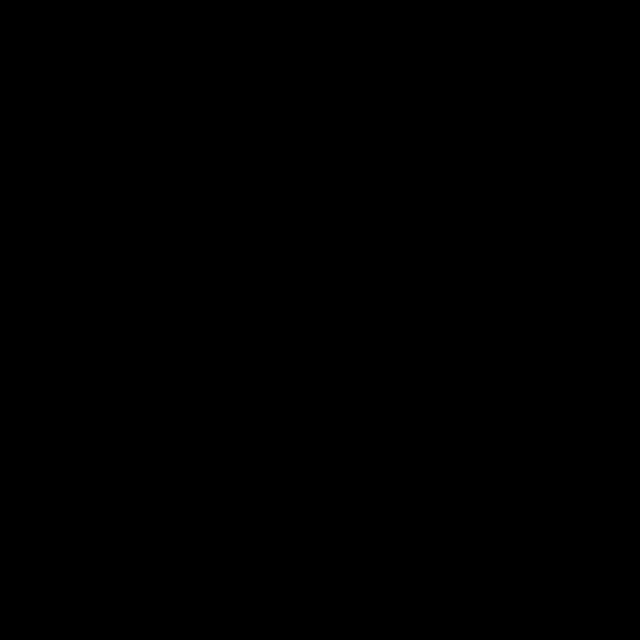
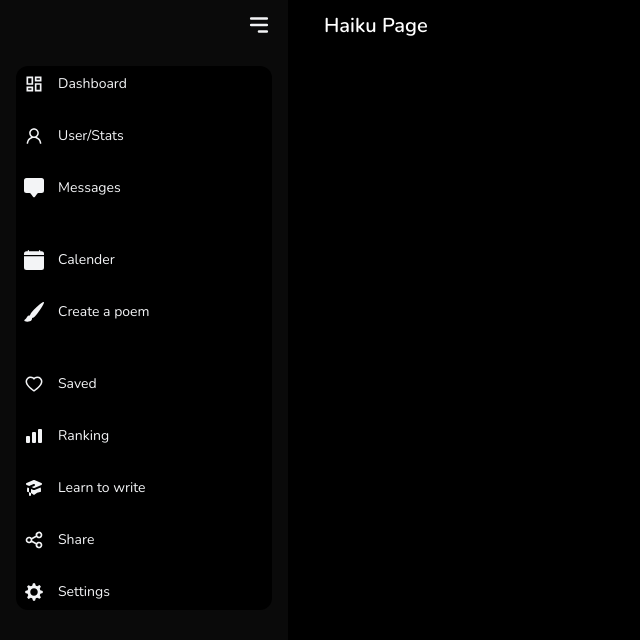
Before and after one commit to Shai9/Haiku-, a React (Create React App) app: page /haikus in a window 1280 px wide. Before the commit this address had no page. Shown: the top 640 px of the page, without its empty margins (0-640 px from the left). Built offline with nearby package versions, Linux system fonts and the light colour scheme.

Commit message:
create sidebar for haiku page

```diff
--- a/package.json
+++ b/package.json
@@ -8,8 +8,10 @@
     "@testing-library/user-event": "^13.5.0",
     "react": "^18.2.0",
     "react-dom": "^18.2.0",
+    "react-icons": "^4.6.0",
     "react-router-dom": "^6.4.3",
     "react-scripts": "5.0.1",
+    "react-transition-group": "^4.4.5",
     "styled-components": "^5.3.6",
     "web-vitals": "^2.1.4"
   },
--- a/src/App.js
+++ b/src/App.js
@@ -3,6 +3,7 @@
 import Home from "./pages/Home";
 import Signup from "./pages/Signup";
 import Login from './pages/Login'
+import Haikus from "./components/Haikus";
 
 
 function App() {
@@ -12,9 +13,9 @@
         <Route path='/' element={<Home />} />
         <Route path='/signup' element={<Login />} />
         <Route path='/login' element={<Signup />} />
-        {/* <Route path='/kukai' element={<Kukai />} />
-        <Route path='/Sensei' elememt={<Sensei />} />
-        <Route path='/Community' element={<Community />} /> */}
+        <Route path='/haikus' element={<Haikus />} />
+        {/* <Route path='/Sensei' elememt={<Sensei />} />
+        <Route path='/Community' element={<Community />} />  */}
       </Routes>
     </Router>
   );
--- /dev/null
+++ b/src/components/Haikus.jsx
@@ -0,0 +1,77 @@
+import React, { useState } from "react";
+import { HiMenuAlt3 } from "react-icons/hi";
+import { MdOutlineDashboard } from "react-icons/md";
+import { GoGear } from "react-icons/go";
+import { AiOutlineUser, AiOutlineHeart } from "react-icons/ai";
+import { HiChartBar, HiAcademicCap, HiOutlineShare } from "react-icons/hi";
+import { BsFillBrushFill, BsFillChatSquareFill, BsFillCalendarFill } from "react-icons/bs";
+import { Link } from "react-router-dom";
+
+const Home = () => {
+  const menus = [
+    { name: "Dashboard", link: "/", icon: MdOutlineDashboard },
+    { name: "User/Stats", link: "/", icon: AiOutlineUser },
+    { name: "Messages", link: "/", icon: BsFillChatSquareFill },
+    { name: "Calender", link: "/", icon: BsFillCalendarFill, margin: true },
+    { name: "Create a poem", link: "/", icon: BsFillBrushFill },
+    { name: "Saved", link: "/", icon: AiOutlineHeart, margin: true },
+    { name: "Ranking", link: "/", icon: HiChartBar },
+    { name: "Learn to write", link: "/", icon: HiAcademicCap },
+    { name: "Share", link: "/", icon: HiOutlineShare },
+    { name: "Settings", link: "/", icon: GoGear },
+
+  ];
+  const [open, setOpen] = useState(true);
+  return (
+    <section className="flex gap-6">
+      <div
+        className={`bg-[#0a0a0a] min-h-screen ${
+          open ? "w-72" : "w-16"
+        } duration-500 text-gray-100 px-4`}
+      >
+        <div className="py-3 flex justify-end">
+          <HiMenuAlt3
+            size={26}
+            className="cursor-pointer"
+            onClick={() => setOpen(!open)}
+          />
+        </div>
+        <div className="mt-4 flex flex-col bg-black gap-4 relative rounded-xl">
+          {menus?.map((menu, i) => (
+            <Link
+              to={menu?.link}
+              key={i}
+              className={` ${
+                menu?.margin && "mt-5"
+              } group flex items-center text-sm gap-3.5 font-medium p-2  hover:bg-blue-700 rounded-md`}
+            >
+              <div>{React.createElement(menu?.icon, { size: "20" })}</div>
+              <h2
+                style={{
+                  transitionDelay: `${i + 3}00ms`,
+                }}
+                className={`whitespace-pre duration-500 ${
+                  !open && "opacity-0 translate-x-28 overflow-hidden"
+                }`}
+              >
+                {menu?.name}
+              </h2>
+              <h2
+                className={`${
+                  open && "hidden"
+                } absolute left-48 bg-white font-semibold whitespace-pre text-gray-900 rounded-md drop-shadow-lg px-0 py-0 w-0 overflow-hidden group-hover:px-2 group-hover:py-1 group-hover:left-14 group-hover:duration-300 group-hover:w-fit  `}
+              >
+                {menu?.name}
+              </h2>
+            </Link>
+          ))}
+        </div>
+      </div>
+      <div className="m-3 text-xl text-white font-semibold">
+        Haiku Page
+      </div>
+    </section>
+  );
+};
+
+export default Home;
--- a/src/components/NavBar.jsx
+++ b/src/components/NavBar.jsx
@@ -1,5 +1,6 @@
 import React from 'react'
 import Logo from '../assets/images/Logo_3 (2).png'
+
 
 function NavBar() {
   return (
@@ -10,10 +11,10 @@
           </div>
             <div className="hidden space-x-6 md:flex">
               <a href="/" className="hover:underline decoration-blue-500 decoration-[0.25rem]">Home</a>
-              <a href="/" className="hover:underline decoration-blue-500 decoration-[0.25rem]">Haiku</a>
-              <a href="/" className="hover:underline decoration-blue-500 decoration-[0.25rem]">Kukai</a>
-              <a href="/" className="hover:underline decoration-blue-500 decoration-[0.25rem]">Sensei</a>
-              <a href="/" className="hover:underline decoration-blue-500 decoration-[0.25rem]">Community</a>
+              <a href="/haikus" className="hover:underline decoration-blue-500 decoration-[0.25rem]">Haiku</a>
+              <a href="/events" className="hover:underline decoration-blue-500 decoration-[0.25rem]">Kukai</a>
+              <a href="/teacher" className="hover:underline decoration-blue-500 decoration-[0.25rem]">Sensei</a>
+              <a href="/discord" className="hover:underline decoration-blue-500 decoration-[0.25rem]">Community</a>
             </div>
           </div>
         </nav>
--- a/src/index.css
+++ b/src/index.css
@@ -3,7 +3,7 @@
 @tailwind utilities;
 
 
-* {
+body {
   margin: 0;
   padding: 0;
   font-family: 'Nunito', sans-serif;
--- a/src/pages/Form.jsx
+++ b/src/pages/Form.jsx
@@ -2,6 +2,7 @@
 
 export default function Form() {
   return (
+    <div>
     <div>
       <h1 className="text-4xl font-semibold">Welcome Back</h1>
       <p className="font-medium text-lg mt-4">Enter your details below</p>
@@ -41,5 +42,6 @@
         </div>
       </div>
     </div>
+    </div>
   )
 }
```
Also changed, not shown: 1 other file (tests, documents, lock files or other folders).
